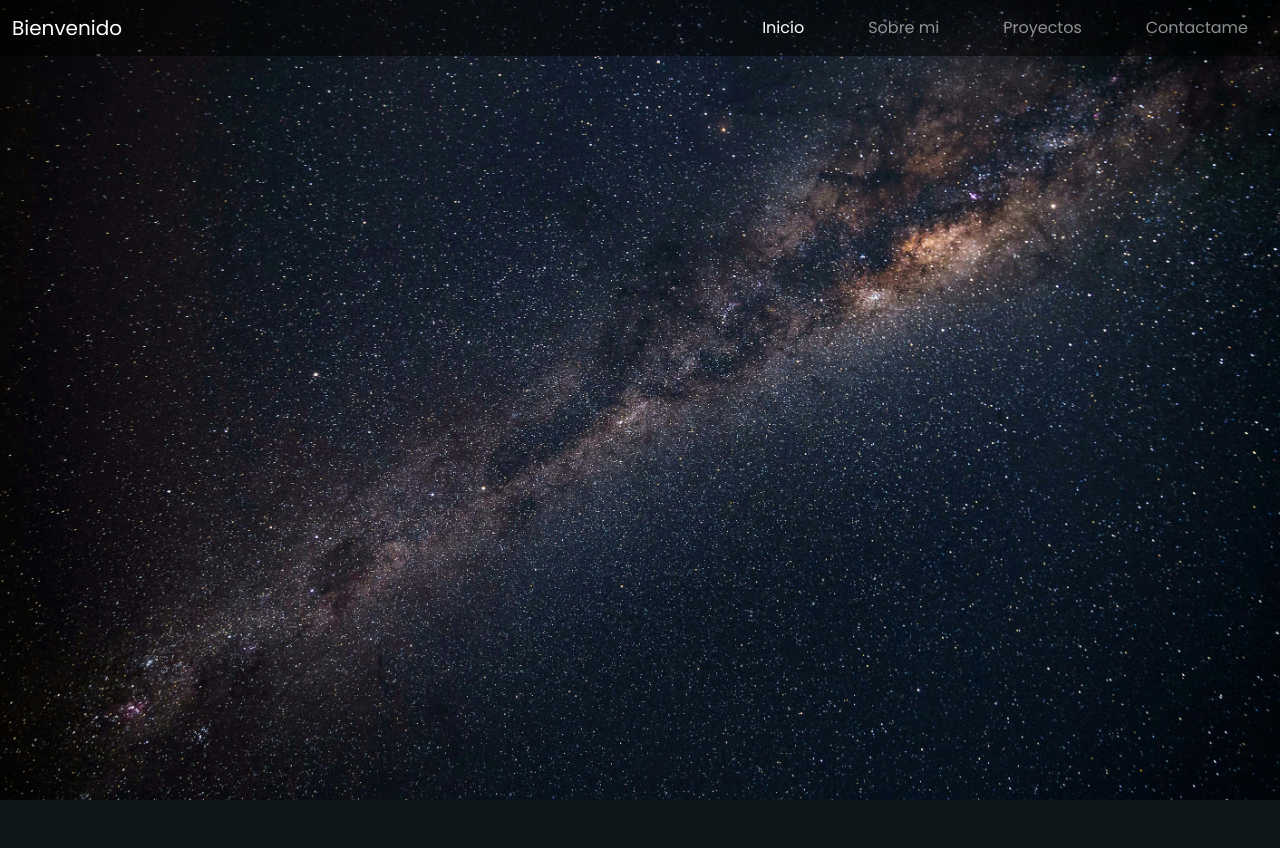
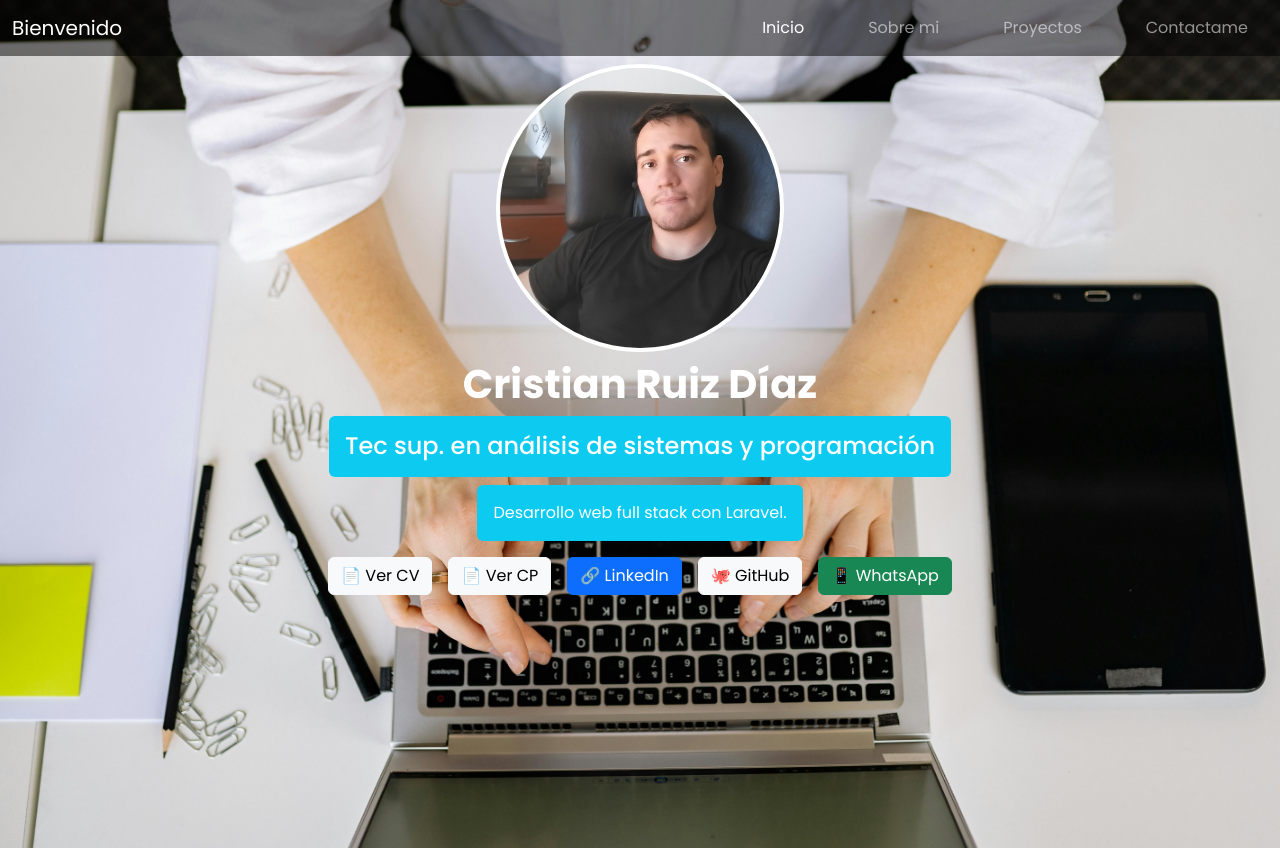
Before and after one commit to CristianDiaz7/portafolio, a Laravel app: page / in a window 1280 px wide. Before the commit the page ends 800 px from the top, so only its background shows below. Run offline with Laravel 12, Linux system fonts and the light colour scheme.

Commit message:
avances del 30/04

```diff
--- a/public/css/estilos.css
+++ b/public/css/estilos.css
@@ -1,29 +1,57 @@
-body {
+/* Estilo general del body */
+body,
+body.inicio-fondo {
     background-image: url('../images/fondo-por-defecto.png');
     background-color: black;
     background-size: cover;
     background-position: center;
     background-repeat: no-repeat;
-    height: 100vh;
     margin: 0;
     padding: 0;
     font-family: 'Poppins', sans-serif;
     overflow-y: scroll;
+    min-height: 100vh;
 }
 
+/* Si está en la página de inicio, cambia la imagen */
 body.inicio-fondo {
-    background-image: url('../images/fondo-inicio.jpg');
-    background-color: black;
-    background-size: cover;
-    background-position: center;
-    background-repeat: no-repeat;
-    height: 100vh;
-    margin: 0;
-    padding: 0;
-    font-family: 'Poppins', sans-serif;
-    overflow-y: scroll;
+    background-image: url('../images/fondo-2.jpg');
 }
 
+/* Navbar con fondo translúcido */
 .bg-dark-transparent {
     background-color: rgba(0, 0, 0, 0.5);
 }
+
+/* Separación del navbar para que no tape el contenido */
+.presentacion {
+    padding-top: 1rem;
+}
+
+@media (max-width: 768px) {
+    .presentacion {
+        padding-top: 4rem;
+    }
+}
+
+@media (max-width: 480px) {
+    .presentacion {
+        padding-top: 4rem;
+    }
+}
+
+/* Imagen de perfil */
+.foto-perfil {
+    width: 14rem;
+    height: 14rem;
+    object-fit: cover;
+    border-radius: 50%;
+    border: 4px solid white;
+}
+
+@media (min-width: 768px) {
+    .foto-perfil {
+        width: 18rem;
+        height: 18rem;
+    }
+}
--- a/resources/views/Inicio.blade.php
+++ b/resources/views/Inicio.blade.php
@@ -3,7 +3,48 @@
 @section('body-class', 'inicio-fondo')
 
 @section('contenido')
+<div class="container text-center presentacion mt-5">
+    <!-- Foto de perfil -->
+    <img src="{{ asset('images/foto-de-perfil.jpg') }}"
+         alt="Foto de Cristian"
+         class="foto-perfil mb-2">
 
+    <!-- Nombre -->
+    <h1 class="fw-bold text-white">
+        Cristian Ruiz Díaz
+    </h1>
 
+    <div class="d-flex flex-column align-items-center">
+        <!-- Rol profesional -->
+        <div class="p-3 mb-2 bg-info text-white rounded w-auto mx-auto ">
+            <h4 class="mb-0">
+                Tec sup. en análisis de sistemas y programación
+            </h4>
+        </div>
 
+        <!-- Descripción corta -->
+        <div class="p-3 mb-2 bg-info text-white rounded w-auto mx-auto">
+            <p class="mb-0">
+                Desarrollo web full stack con Laravel.
+            </p>
+        </div>
+    </div>
+
+    <!-- Botones -->
+    <div class="mt-2 d-flex justify-content-center gap-3 flex-wrap">
+
+        <a href="{{ asset('cv/Curricula programador 2025.pdf') }}"
+        class="btn btn-light" target="_blank">📄 Ver CV</a>
+
+        <a href="{{ asset('cv/Carta de presentacion.pdf') }}"
+        class="btn btn-light" target="_blank">📄 Ver CP</a>
+        <a href="https://www.linkedin.com/in/cristian-ruiz-diaz-744466338/"
+        class="btn btn-primary" target="_blank">🔗 LinkedIn</a>
+        <a href="https://github.com/CristianDiaz7"
+        class="btn btn-light" target="_blank">🐙 GitHub</a>
+        <a href="https://wa.me/5403751524739?text=Hola%2C%20vi%20tu%20portfolio%20y%20me%20gustaría%20contactarte"
+            class="btn btn-success"
+            target="_blank">📱 WhatsApp</a>
+    </div>
+</div>
 @endsection
```
Also changed, not shown: public/images/fondo-2.jpg (added), 2 other files.
